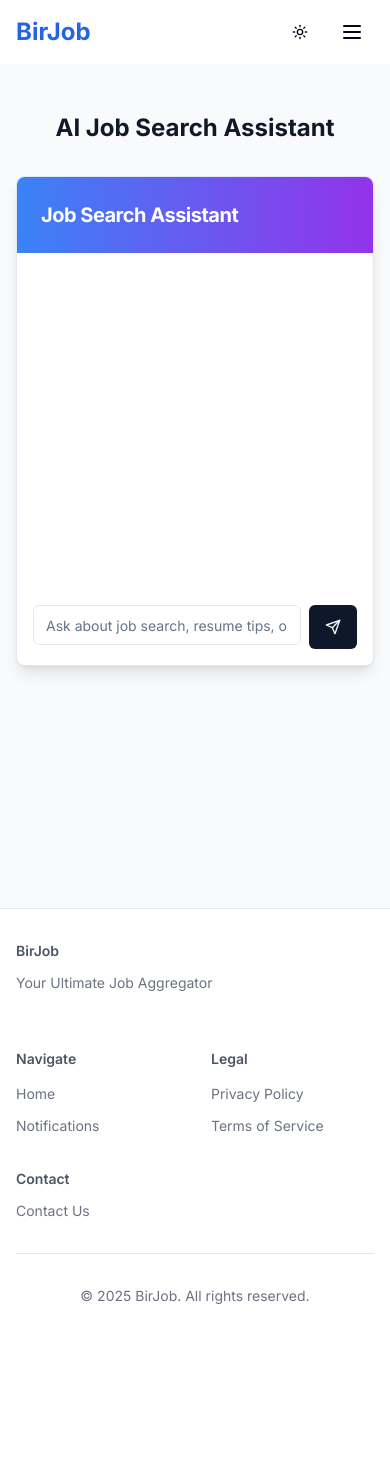
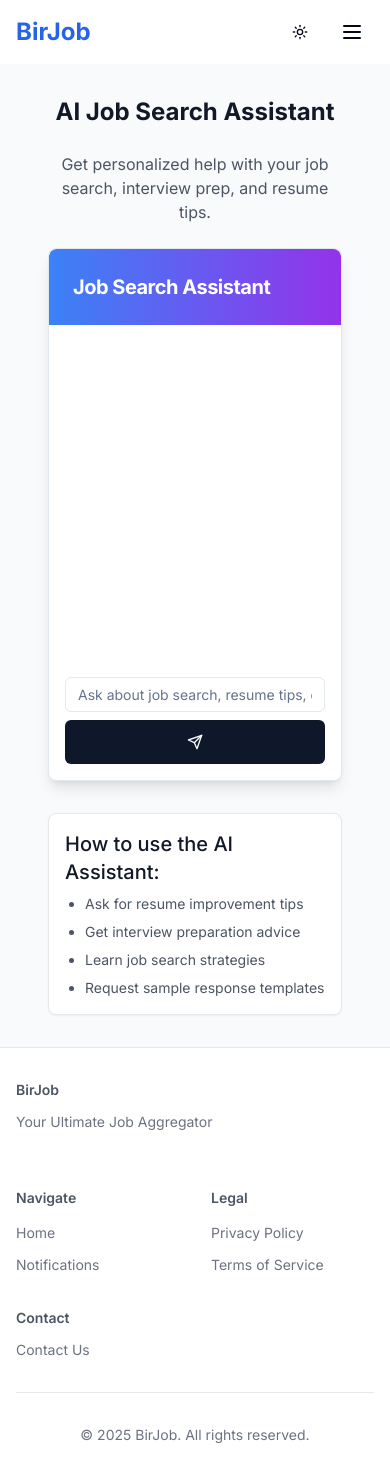
Before and after one commit to Ismat-Samadov/birjob, a Next.js app: page /ai-assistant in a window 390 px wide. Before the commit the page ends 1338 px from the top, so only its background shows below. Built offline with nearby package versions, Linux system fonts and the light colour scheme.

Commit message:
responsivness

```diff
--- a/src/app/ai-assistant/page.tsx
+++ b/src/app/ai-assistant/page.tsx
@@ -5,12 +5,29 @@ import AIJobAssistant from "@/components/AIJobAssistant";
 export default function AIAssistantPage() {
   return (
     <ClientWrapper>
-      <div className="min-h-screen bg-gray-50 dark:bg-gray-900 py-12">
-        <div className="container mx-auto px-4 max-w-2xl">
-          <h1 className="text-3xl font-bold text-center text-gray-900 dark:text-white mb-8">
+      <div className="min-h-screen bg-gray-50 dark:bg-gray-900 py-8 px-4 sm:px-6 sm:py-12">
+        <div className="container mx-auto max-w-2xl">
+          <h1 className="text-2xl sm:text-3xl font-bold text-center text-gray-900 dark:text-white mb-6 sm:mb-8">
             AI Job Search Assistant
           </h1>
+
+          <div className="space-y-4 mb-6 text-center max-w-xl mx-auto">
+            <p className="text-gray-600 dark:text-gray-400">
+              Get personalized help with your job search, interview prep, and resume tips.
+            </p>
+          </div>
+
           <AIJobAssistant />
+
+          <div className="mt-8 p-4 bg-white dark:bg-gray-800 rounded-lg shadow-sm border border-gray-200 dark:border-gray-700 text-sm text-gray-600 dark:text-gray-400">
+            <h2 className="font-medium text-gray-900 dark:text-white mb-2">How to use the AI Assistant:</h2>
+            <ul className="space-y-2 list-disc pl-5">
+              <li>Ask for resume improvement tips</li>
+              <li>Get interview preparation advice</li>
+              <li>Learn job search strategies</li>
+              <li>Request sample response templates</li>
+            </ul>
+          </div>
         </div>
       </div>
     </ClientWrapper>
--- a/src/components/AIJobAssistant.tsx
+++ b/src/components/AIJobAssistant.tsx
@@ -1,4 +1,3 @@
-// src/components/AIJobAssistant.tsx
 "use client";
 
 import { useState } from "react";
@@ -94,7 +93,7 @@ export default function AIJobAssistant() {
                       <Bot className="h-4 w-4" />
                     )}
                   </div>
-                  <div className="whitespace-pre-wrap">{message.content}</div>
+                  <div className="whitespace-pre-wrap text-sm sm:text-base break-words">{message.content}</div>
                 </div>
               </div>
             </div>
@@ -116,7 +115,7 @@ export default function AIJobAssistant() {
           )}
         </div>
 
-        <form onSubmit={handleSubmit} className="flex space-x-2">
+        <form onSubmit={handleSubmit} className="flex flex-col sm:flex-row space-y-2 sm:space-y-0 sm:space-x-2">
           <Input
             value={input}
             onChange={(e) => setInput(e.target.value)}
@@ -124,8 +123,13 @@ export default function AIJobAssistant() {
             disabled={isLoading}
             className="flex-1 dark:bg-gray-700 dark:text-gray-200 dark:border-gray-600"
           />
-          <Button type="submit" disabled={isLoading}>
-            <Send className="h-4 w-4" />
+          <Button
+            type="submit"
+            disabled={isLoading}
+            className="w-full sm:w-auto"
+          >
+            <Send className="h-4 w-4 sm:mr-2" />
+            <span className="hidden sm:inline">Send</span>
           </Button>
         </form>
       </CardContent>
```
